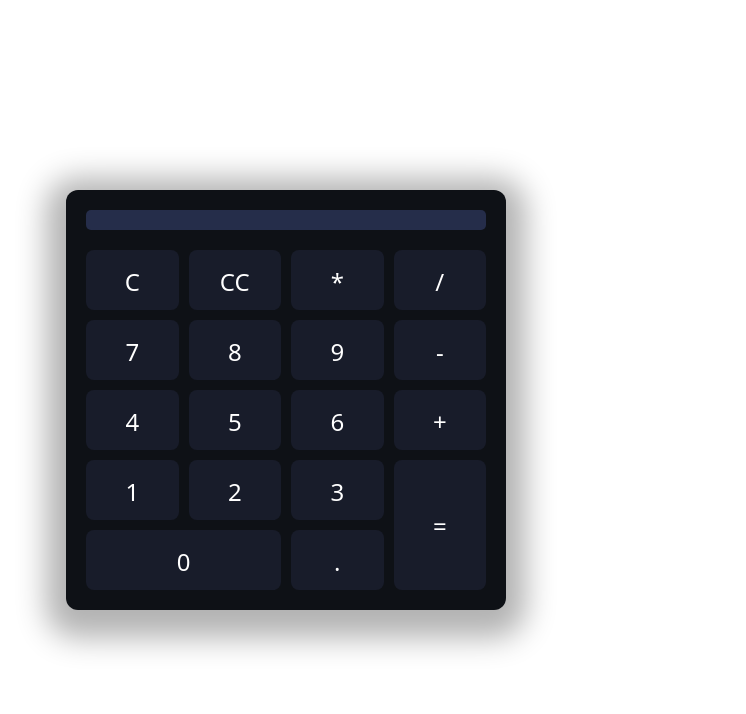
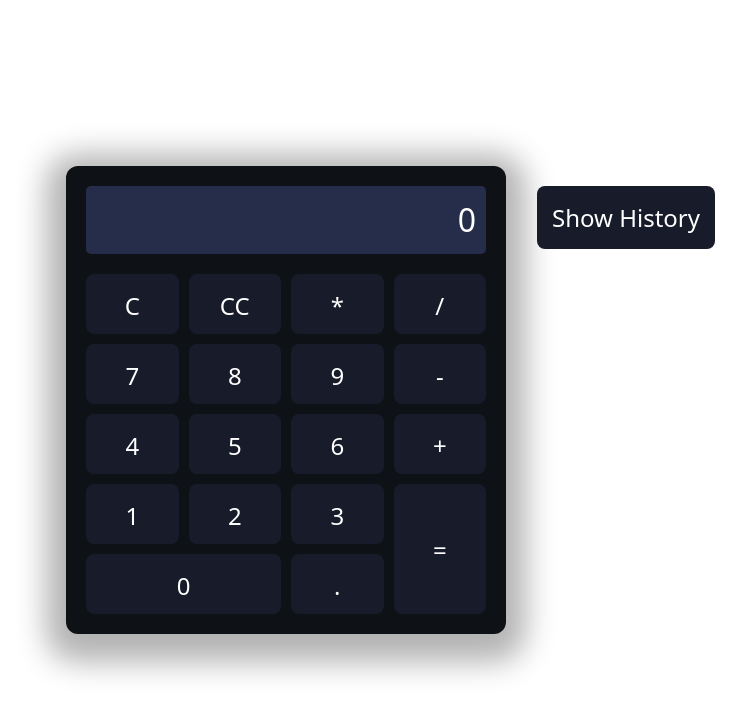
Before and after one commit to sakikout/Calculadora-TS, a React (Vite) app in the folder calculadora-ts/: page / in a window 1280 px wide. Shown: the top 714 px of the page, without its empty margins (234-980 px from the left). Built offline with nearby package versions, Linux system fonts and the light colour scheme.

Commit message:
Display updated
Now it starts with 0 and clear leaving just one zero on the display

```diff
--- a/calculadora-ts/src/components/Calculator.tsx
+++ b/calculadora-ts/src/components/Calculator.tsx
@@ -4,6 +4,8 @@ import { useState } from 'react';
 
 
 export default function Calculator() {
+
+  const [display, setDisplay] = useState('0');
   const {
     addFirstNumber,
     firstNumber,
@@ -29,7 +31,9 @@ export default function Calculator() {
     '=': { row: 2 },
   };
 
-  const [display, setDisplay] = useState('');
+  const [historyVisible, setHistoryVisible] = useState(false);
+  const toggleHistory = () => setHistoryVisible(!historyVisible);
+
 
   const handleInput = (value: string) => {
 
@@ -54,7 +58,7 @@ export default function Calculator() {
     } else {
       if (value === '.' && secondNumber === '') {
         addSecondNumber('0.');
-        setDisplay(firstNumber + ' ' + operator + '0.');
+        setDisplay(firstNumber + ' ' + operator + ' 0.');
         return;
       }
 
@@ -107,10 +111,10 @@ export default function Calculator() {
   };
 
   const clear = () => {
-    addFirstNumber('');
+    addFirstNumber('0');
     changeOperator('');
     addSecondNumber('');
-    setDisplay('');
+    setDisplay('0');
   };
 
   const clearEntries = () => {
@@ -147,11 +151,16 @@ export default function Calculator() {
     </ButtonGrid>
     </CalculatorContainer>
     <HistoryContainer>
+      <Button onClick={toggleHistory}>Show History</Button>
+      { historyVisible ?
+
       <HistoryTitle>
         {history.map((entry, index) => (
           <li key={index}>{entry}</li>
         ))}
       </HistoryTitle>
+
+      : ' '}
       </HistoryContainer>
       </Grid>
     </>
```
